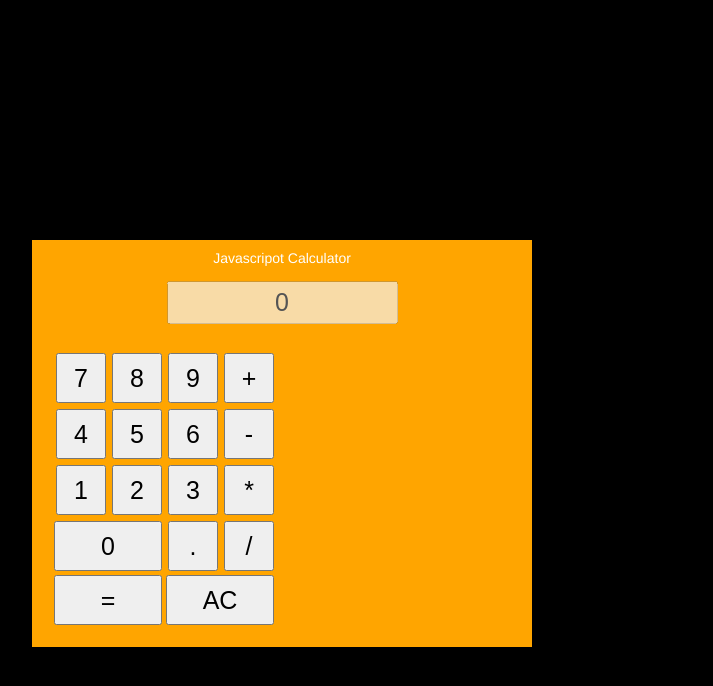
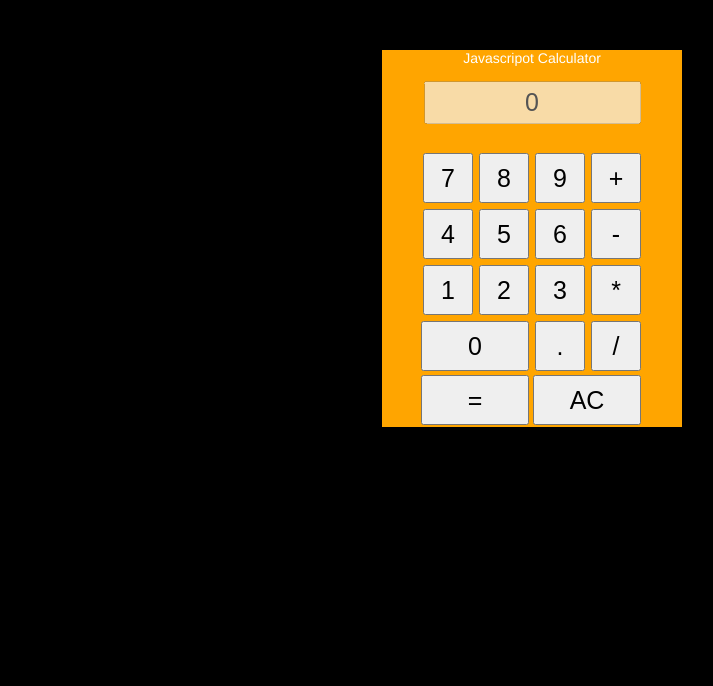
Before and after one commit to nik00did/calculator, a plain HTML site: page index.html in a window 1280 px wide. Shown: the whole page, without its empty margins (108-821 px from the left). Drawn offline with Linux system fonts and the light colour scheme.

Commit message:
Add files via upload
поправил верстку и добавил обработку на переполнение поля воода

```diff
--- a/index.html
+++ b/index.html
@@ -9,6 +9,7 @@
 </head>
 <body>
 <div class="main">
+    <div class="calc-block">
         <div>
             <p>Javascripot Calculator</p>
         </div>
@@ -21,7 +22,7 @@
                 <td><input class="number button" type="button" value="7"></td>
                 <td><input class="number button" type="button" value="8"></td>
                 <td><input class="number button" type="button" value="9"></td>
-            <td><input class="operation button" type="button" value="+" ></td>
+                <td><input class="operation button" type="button" value="+"></td>
             </tr>
             <tr>
                 <td><input class="number button" type="button" value="4"></td>
@@ -45,6 +46,8 @@
                 <td colspan=2><input class="button-ac clean" id="ac" type="button" value="AC"></td>
             </tr>
         </table>
+    </div>
+
     <script src="./scr/scripts/model.js"></script>
     <script src="./scr/scripts/script.js"></script>
 </div>
--- a/scr/scripts/script.js
+++ b/scr/scripts/script.js
@@ -16,15 +16,18 @@ display.addEventListener('change', function (e) {
         clear(e);
     }
 });
+
 for (let i = 0; i < numbers.length; i++) {
     let number = numbers[i];
     number.addEventListener('click', function (e) {
         numPress(e.target.value);
     });
 }
+
 decimalBtn.addEventListener('click', function (e) {
     decimal(e.target.value);
 });
+
 for (let i = 0; i < operations.length; i++) {
     let operator = operations[i];
     operator.addEventListener('click', function (e) {
@@ -73,7 +76,16 @@ function operation(e) {
         }
 
         display.value = MemoryCurrentNumber;
+
+        if(MemoryCurrentNumber.toString() === 'Infinity' ) {
+            MemoryCurrentNumber = 'Error';
+        } else if (MemoryCurrentNumber.toString().length > 8) {
+            MemoryCurrentNumber = -1;
+        }
+
+        display.value = MemoryCurrentNumber;
         MemoryPendingOperation = e;
+
     }
 }
 
--- a/scr/styles/styles.css
+++ b/scr/styles/styles.css
@@ -1,6 +1,7 @@
 * {
     margin: 0;
     padding: 0;
+    box-sizing: border-box;
 }
 
 body {
@@ -26,13 +27,19 @@ body {
     padding: 5px;
 }
 
-.main {
+.main {/*
     width: 500px;
     position: absolute;
     top: 30%;
-    left: 50%;
-    transform: translateX(-50%) translate(-50%);
+    left: 50%;*/
+    /*transform: translateX(-50%) translate(-50%);*/
+}
+
+.calc-block {
+    max-width: 300px;
+    display: block;
     background: orange;
+    margin: 50px auto;
 }
 
 .form {
@@ -41,7 +48,8 @@ body {
 }
 
 .table {
-    margin: 20px;
+    margin: 20px auto;
+
 }
 
 .equal, .clean, .null {
```
Also changed, not shown: scr/scripts/model.js (line endings or trailing spaces). Lines whose indentation alone changed are shown as unchanged.
